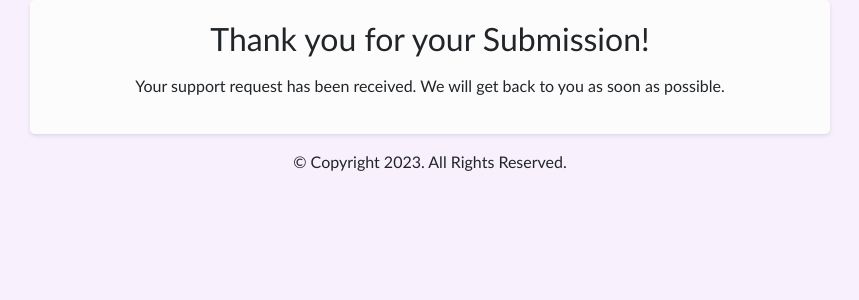
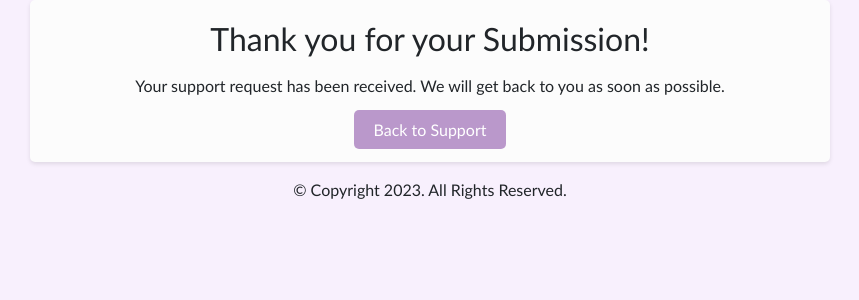
Before and after one commit to sategf/proempo-fl, a Python web app: template website/templates/thank_you.html in a window 1280 px wide. Shown: the part 20-320 px from the top of the page, without its empty margins (210-1069 px from the left). Run offline with Jinja, Linux system fonts and the light colour scheme; the template is opened without the code that fills it, so the values that code supplies are empty; some libraries are stand-ins or nearby versions.

Commit message:
thank you page updated
added a button to redirect the user back to the support page.

```diff
--- a/website/templates/thank_you.html
+++ b/website/templates/thank_you.html
@@ -1,6 +1,4 @@
-{% extends "base.html" %} {% block title %}Support - ProEmPo{% endblock %} {% block content %}
-
-
+{% extends "base.html" %}{% block title %}Thank you - ProEmPo{% endblock %} {% block content %}
 <style>
     /* Define your CSS styles here */
     body {
@@ -10,7 +8,7 @@
         padding: 0;
     }
 
-    .about-container {
+    .thank_you-container {
         max-width: 800px;
         margin: auto;
         padding: 20px;
@@ -37,20 +35,39 @@
         color: #555;
         line-height: 1.5;
     }
+
+    .button-container {
+        text-align: center;
+        margin-top: 20px;
+    }
+
+    .back-button {
+        flex: 1;
+        background-color: #925bae9c;
+        color: white;
+        width: 200px;
+        padding: 10px 20px;
+        border: none;
+        border-radius: 5px;
+        cursor: pointer;
+        text-decoration: none; /* Remove underline */
+    }
+
+    .back-button:hover {
+      background-color: #ffb700ad;
+      color: black;
+    }
 </style>
 </head>
 <body>
 
-<div class="about-container">
+<div class="thank_you-container">
     <h2><center>Thank you for your Submission!</center></h2>
-    <p><center>Your support request has been received. We will get back to you as soon as possible.</center>
+    <p><center>Your support request has been received. We will get back to you as soon as possible.</center></p>
 
-    </p>
+    <div class="button-container">
+        <a href="/Support" class="back-button">Back to Support</a>
+    </div>
 </div>
 </body>
-
-
-
-
-
 {% endblock %}
```
Lines whose indentation alone changed are shown as unchanged.
